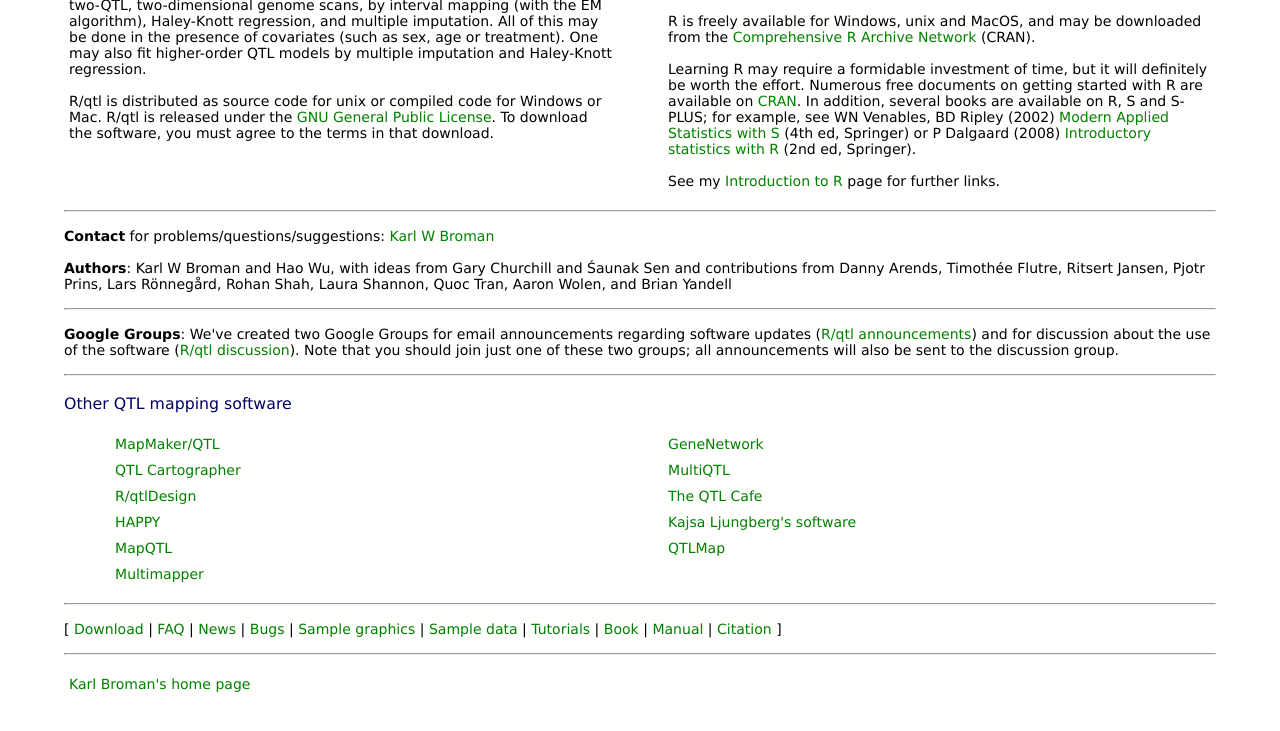
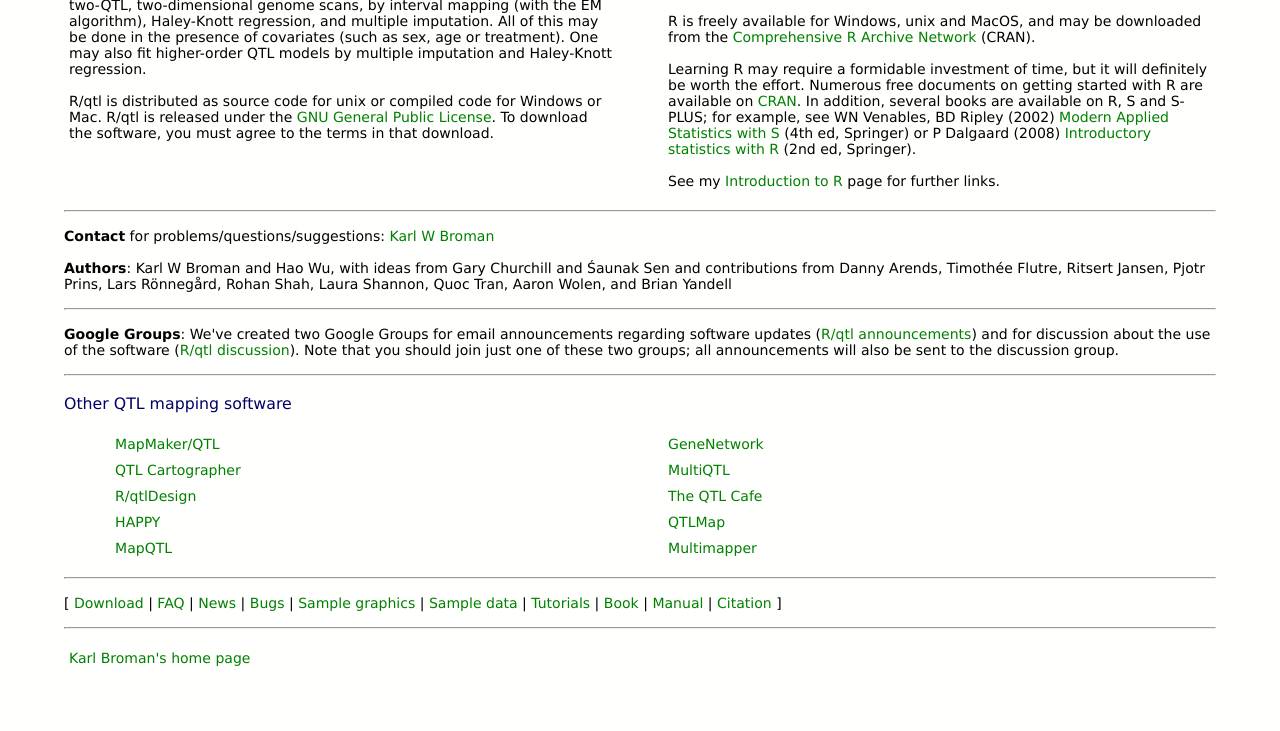
Before and after one commit to rqtl/rqtl.github.io, a plain HTML site: page index.html in a window 1280 px wide. Shown: the part 694-1425 px from the top of the page. Drawn offline with Linux system fonts and the light colour scheme.

Commit message:
index.html: drop one software link; fix genenetwork link

```diff
--- a/index.html
+++ b/index.html
@@ -166,7 +166,7 @@ be sent to the discussion group.
 <td valign="top" width="48%">
   <a href="http://www.broad.mit.edu/ftp/distribution/software/mapmaker3/">MapMaker/QTL</a>
 <td valign="top" width="48%">
-    <a href="http://www.genenetwork.org/home.html">GeneNetwork</a>
+    <a href="http://www.genenetwork.org">GeneNetwork</a>
 
 <tr><td>
 <td valign="top" width="48%">
@@ -184,20 +184,14 @@ be sent to the discussion group.
 <td valign="top" width="48%">
   <a href="http://mtweb.cs.ucl.ac.uk/mus/www/HAPPY/happyR.shtml">HAPPY</a>
 <td valign="top" width="48%">
-  <a href="http://user.it.uu.se/~kl/qtl_software.html">Kajsa Ljungberg's software</a>
+  <a href="https://forge-dga.jouy.inra.fr/projects/qtlmap">QTLMap</a></td>
 
 
 <tr><td>
 <td valign="top" width="48%">
   <a href="http://www.kyazma.nl/">MapQTL</a>
 <td valign="top" width="48%">
-  <a href="https://forge-dga.jouy.inra.fr/projects/qtlmap">QTLMap</a></td>
-
-<tr><td>
-<td valign="top" width="48%">
   <a href="http://cc.oulu.fi/~misillan/#sec2">Multimapper</a>
-<td valign="top" width="48%">
-<!-- empty -->
 
 </table>
 
```
